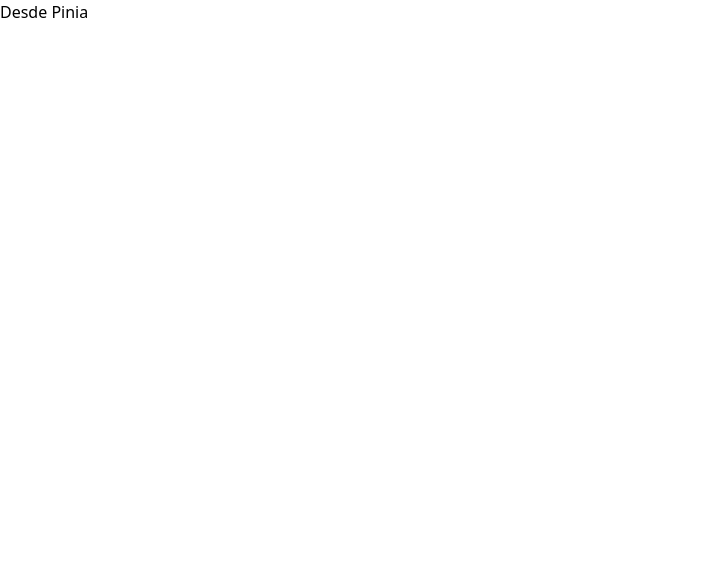
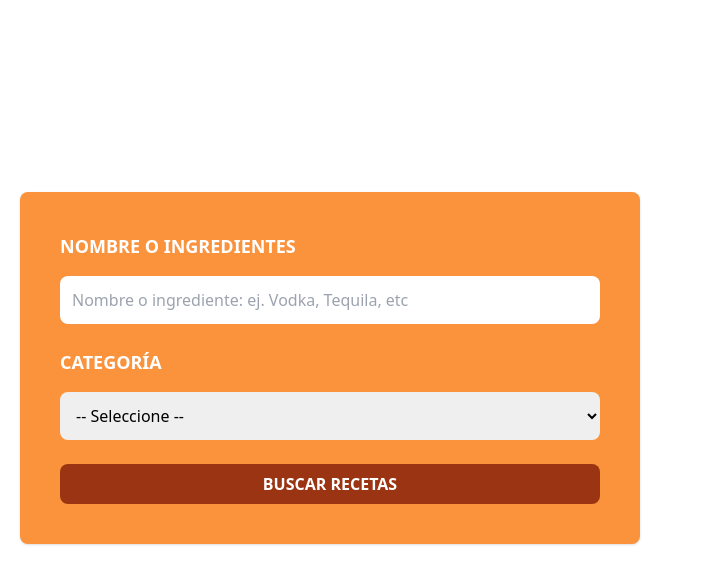
Before and after one commit to danielherrodri/bebidas-vue, a Vue app: page / in a window 1280 px wide. Before the commit this address had no page. Shown: the top 584 px of the page, without its empty margins (0-702 px from the left). Built offline with nearby package versions, Linux system fonts and the light colour scheme.

Commit message:
Vídeo 225 - Creando el formulario de búsqueda

```diff
--- a/src/App.vue
+++ b/src/App.vue
@@ -1,7 +1,7 @@
 <script setup>
-
+import Header from './components/Header.vue';
 </script>
 
 <template>
-  <h1>Desde Pinia</h1>
+  <Header></Header>
 </template>
--- /dev/null
+++ b/src/components/Header.vue
@@ -0,0 +1,28 @@
+<script setup>
+
+</script>
+<template>
+    <header>
+        <div class="mx-auto container px-5 py-16">
+            <div>
+
+            </div>
+            <form class="md:w-1/2 2xl:w-1/3 bg-orange-400 my-32 p-10 rounded-lg shadow space-y-6" action="">
+                <div class="space-y-4">
+                    <label class="block text-white uppercase font-extrabold text-lg" for="ingrediente">Nombre o
+                        Ingredientes</label>
+                    <input type="text" id="ingrediente" class="p-3 w-full rounded-lg focus:outline-none"
+                        placeholder="Nombre o ingrediente: ej. Vodka, Tequila, etc">
+                </div>
+                <div class="space-y-4">
+                    <label class="block text-white uppercase font-extrabold text-lg" for="categoria">Categoría</label>
+                    <select type="text" id="categoria" class="p-3 w-full rounded-lg focus:outline-none">
+                        <option value="">-- Seleccione --</option>
+                    </select>
+                </div>
+                <input type="submit" value="Buscar Recetas"
+                    class="bg-orange-800 hover:bg-orange-900 cursor-pointer text-white font-extrabold w-full p-2 rounded-lg uppercase">
+            </form>
+        </div>
+    </header>
+</template>
```
Also changed, not shown: public/img/bg.jpg (added), public/img/logo.svg (added).
